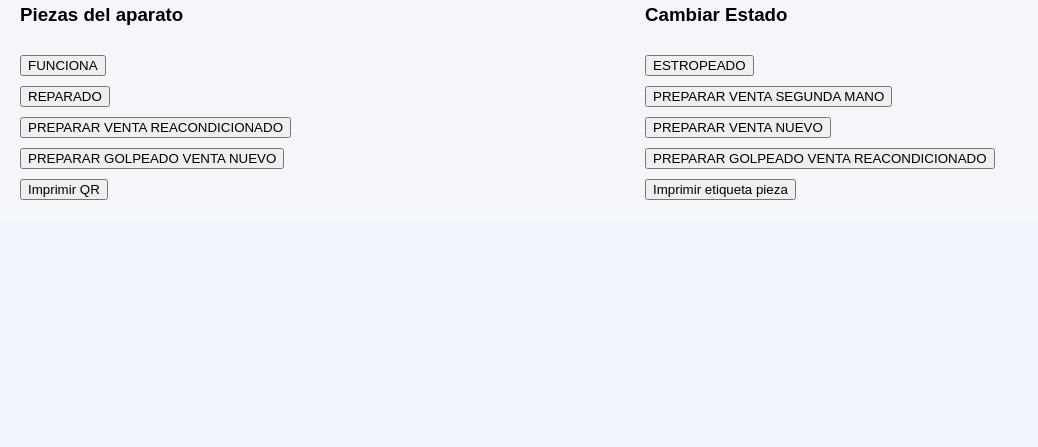
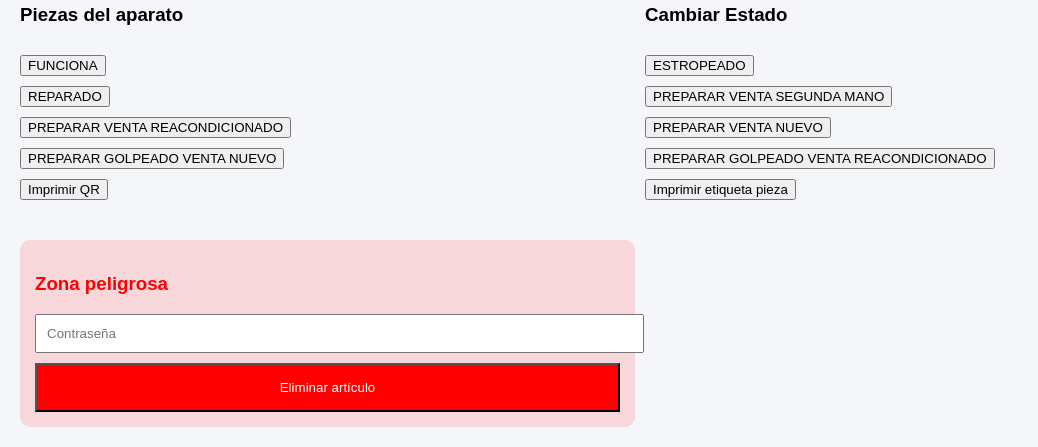
Before and after one commit to Multiservicios-Borgil/erp-almacen, a FastAPI app: template app/templates/item.html in a window 1280 px wide. Shown: the part 1348-1795 px from the top of the page, without its empty margins (0-1038 px from the left). Before the commit the page ends 1548 px from the top, so only its background shows below. Run offline with FastAPI, Linux system fonts and the light colour scheme; the template is opened without the code that fills it, so the values that code supplies are empty; parts of the project's set-up code (start-up, migrations or seed data) failed here and were passed over.

Commit message:
modificar botor eliminar

```diff
--- a/app/templates/item.html
+++ b/app/templates/item.html
@@ -319,7 +319,19 @@ PREPARAR GOLPEADO VENTA REACONDICIONADO
 <a href="/etiqueta_pieza/{{item.id}}" target="_blank">
 <button>Imprimir etiqueta pieza</button>
 </a>
+<div style="margin-top:30px; padding:15px; background:#f8d7da; border-radius:10px;">
 
+<h3 style="color:red;">Zona peligrosa</h3>
+
+<form method="post" action="/eliminar_item/{{item.id}}">
+
+<input type="password" name="password" placeholder="Contraseña" style="width:100%;padding:10px;margin-bottom:10px;">
+
+<button type="submit" style="width:100%;padding:15px;background:red;color:white;">
+Eliminar artículo
+</button>
+
+</form>
 
 </a>
 
```
